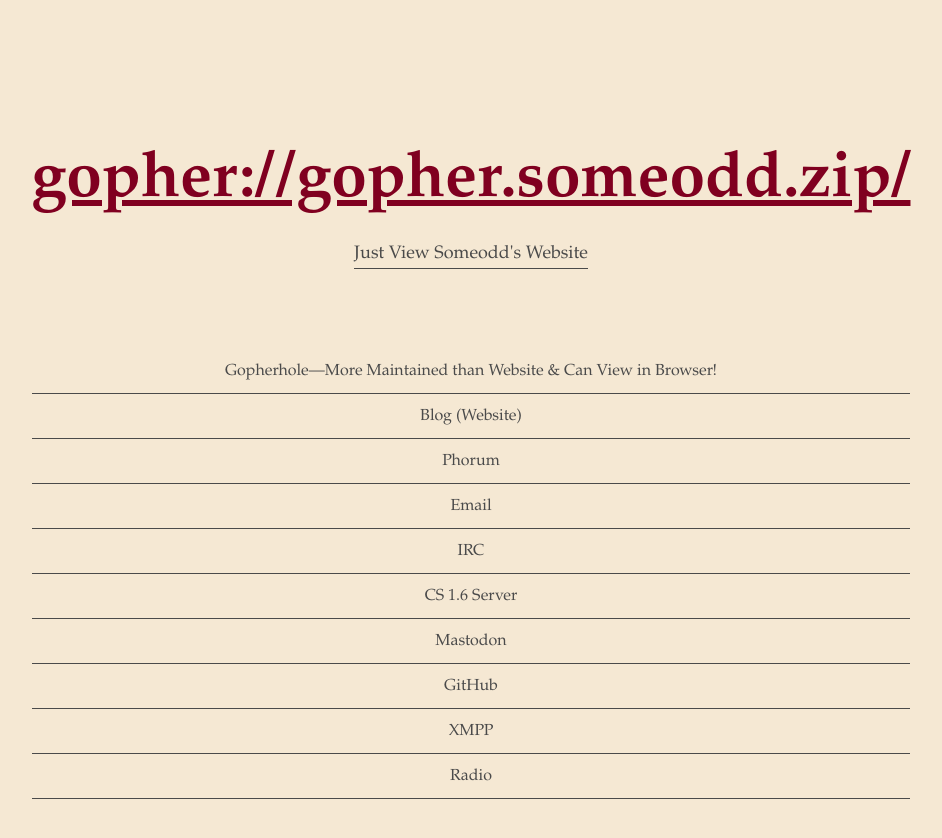
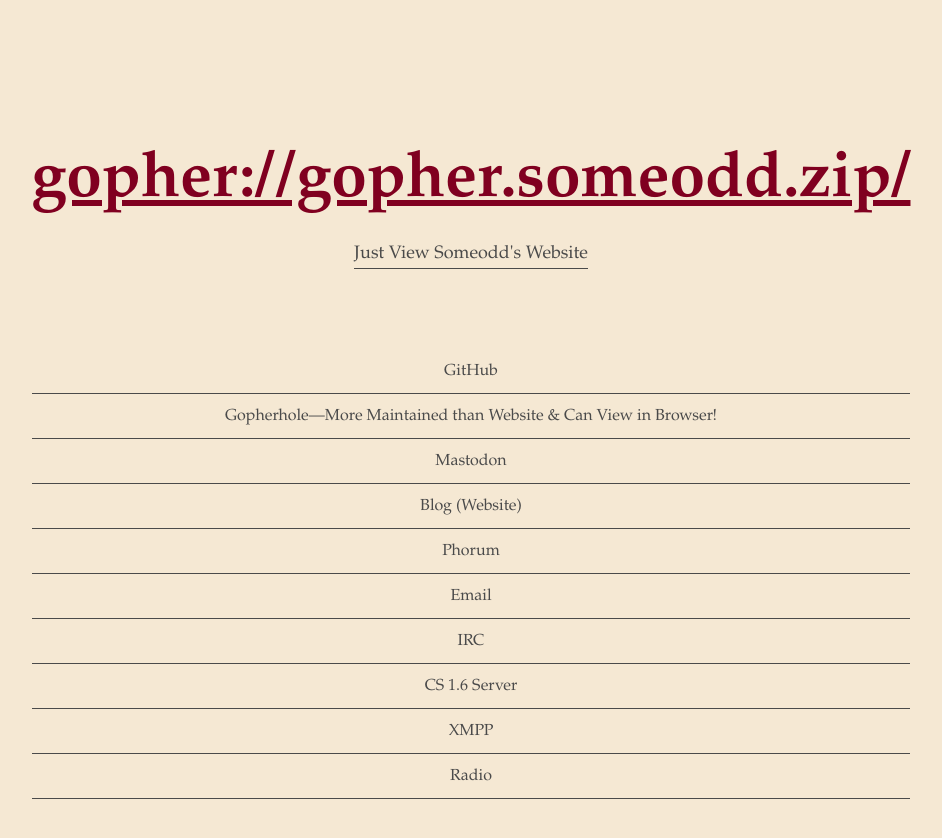
Before and after one commit to someodd/someodd.github.io, a Jekyll site: the page index.html, which Jekyll copies as it is, in a window 1280 px wide. Shown: the top 838 px of the page, without its empty margins (169-1111 px from the left). Built offline with Jekyll 4.4.1, drawn with Linux system fonts in a browser that asks for light colours.

Commit message:
rearrange links

```diff
--- a/index.html
+++ b/index.html
@@ -85,14 +85,14 @@
         <a href="/jekyll-index.html" class="normal-link">Just View Someodd's Website</a>
 	</header>
         <nav class="link-list">
+		<li><a href="https://github.com/someodd">GitHub</a></li>
 		<li><a href="https://gopher.floodgap.com/gopher/gw?a=gopher%3A%2F%2Fgopher.someodd.zip%2F">Gopherhole&mdash;More Maintained than Website &amp; Can View in Browser!</a></li>
+		<li><a href="https://fosstodon.org/@someodd">Mastodon</a></li>
 		<li><a href="/jekyll-index.html">Blog (Website)</a></li>
 		<li><a href="https://gopher.floodgap.com/gopher/gw?a=gopher%3A%2F%2Fgopher.someodd.zip%3A70%2F1%2Fphorum">Phorum</a></li>
 		<li><a href="mailto:contact@someodd.zip">Email</a></li>
 		<li><a href="ircs://irc.someodd.zip">IRC</a></li>
 		<li><a href="steam://connect/cs16.someodd.zip:27015">CS 1.6 Server</a></li>
-		<li><a href="https://fosstodon.org/@someodd">Mastodon</a></li>
-		<li><a href="https://github.com/someodd">GitHub</a></li>
 		<li><a href="xmpp:someodd@xmpp.someodd.zip">XMPP</a></li>
 		<li><a href="https://radio.someodd.zip/stream">Radio</a></li>
         </nav>
```
